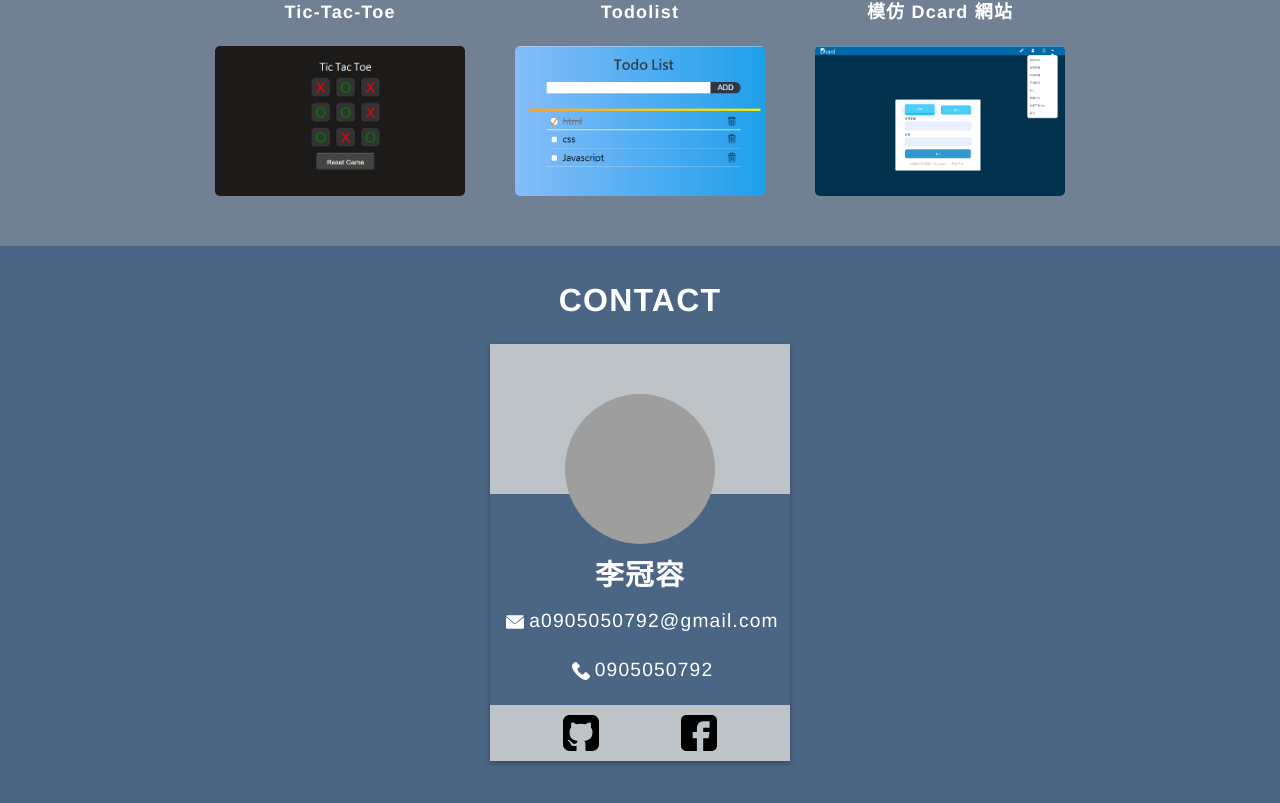
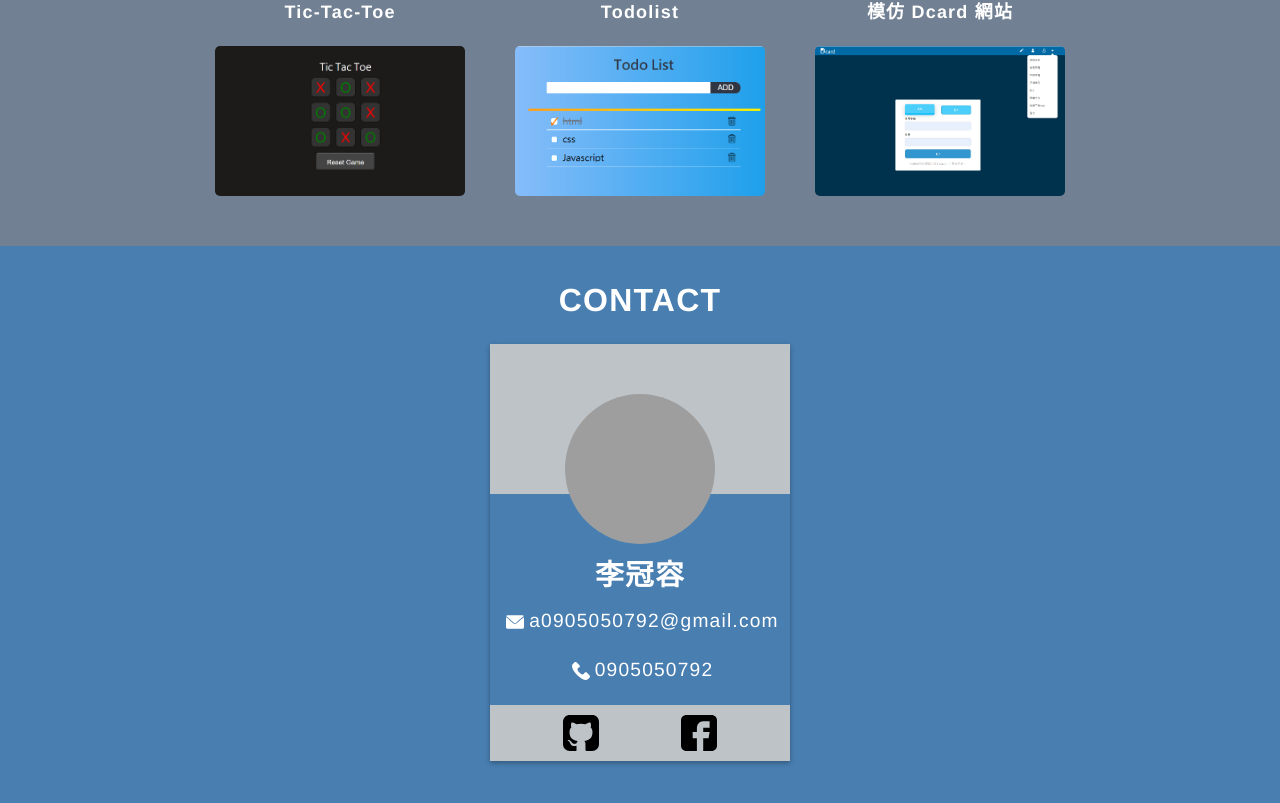
Before and after one commit to js0731/imitate-dcard, a Vue app in the folder client/: page / in a window 1280 px wide. Shown: the part 2326-3129 px from the top of the page. Built offline with nearby package versions, Linux system fonts and the light colour scheme; grey boxes are pictures that could not be loaded.

Commit message:
updat file

```diff
--- a/client/src/components/Contact.vue
+++ b/client/src/components/Contact.vue
@@ -60,8 +60,7 @@ export default {
   align-items: center;
   width: 100%;
   padding: 30px 0 52px 0;
-  /* background: #487eb0; */
-  background: #4b6584;
+  background: #487eb0;
   .title {
     font-weight: 600;
     font-size: 2rem;
```
Also changed, not shown: 6 other files (tests, documents, lock files or other folders).
